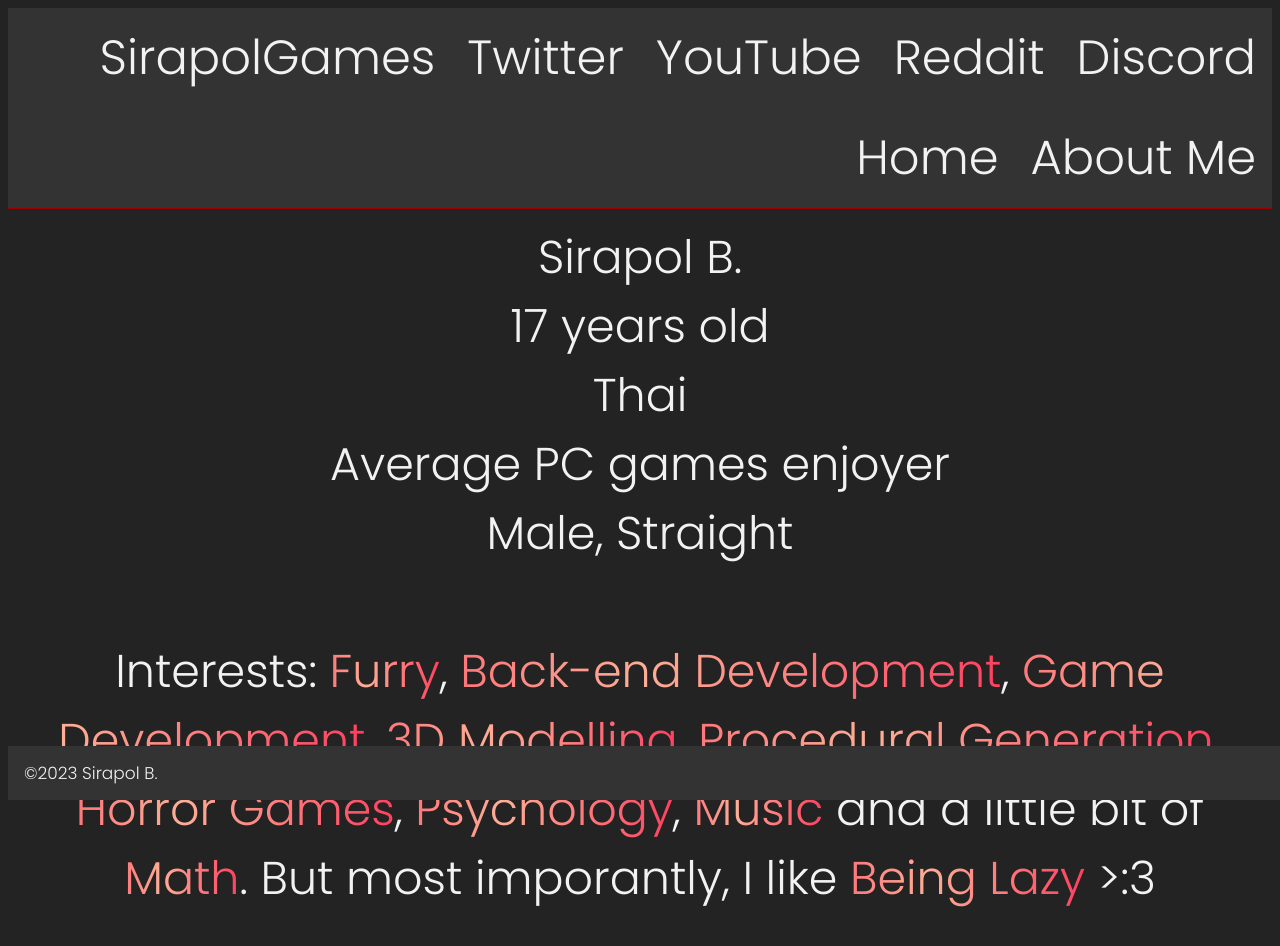
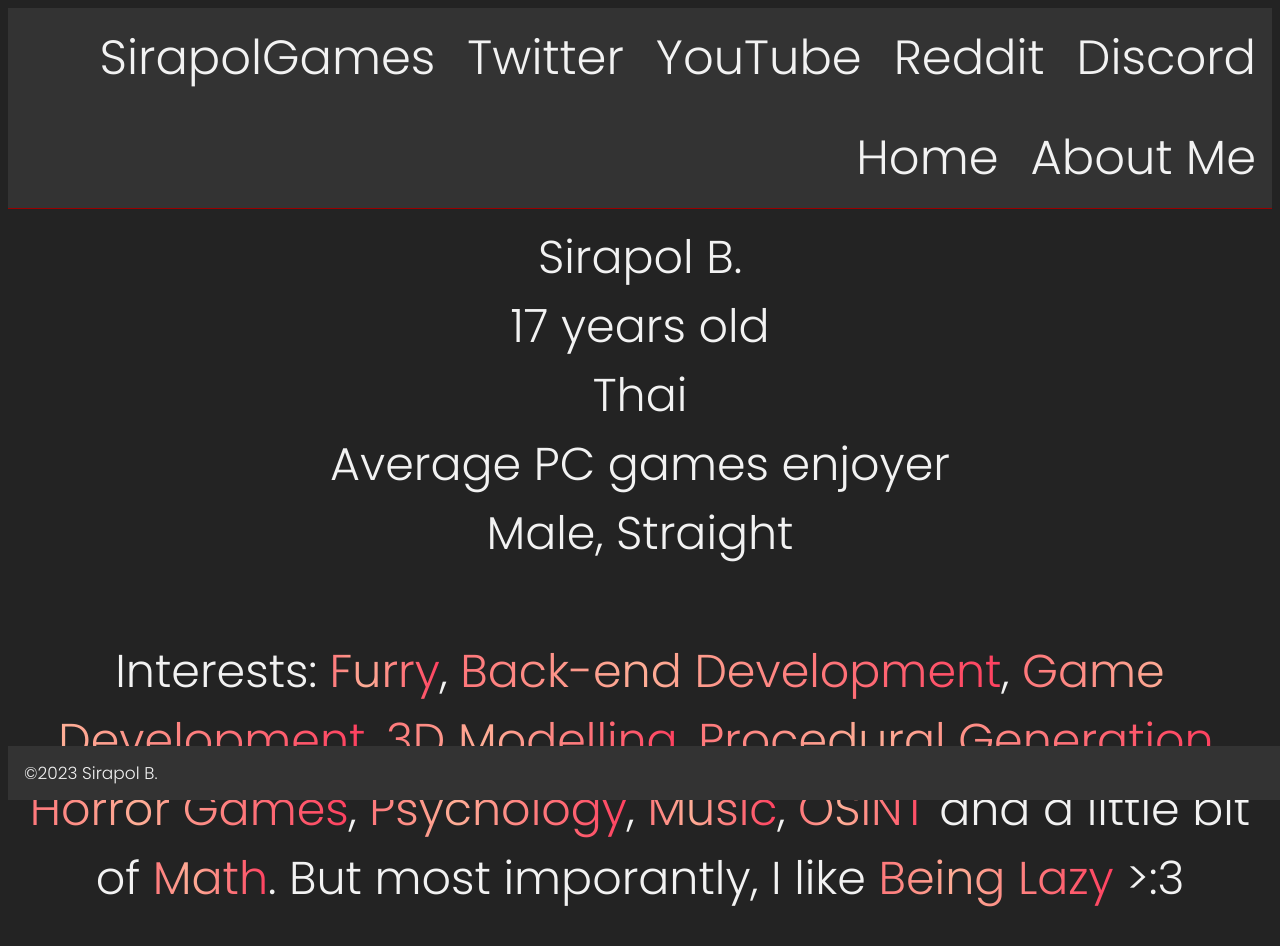
Before and after one commit to IAMSPYS/iamspys.github.io, a plain HTML site: page AboutMe.html in a window 1280 px wide. Drawn offline with Linux system fonts and the light colour scheme.

Commit message:
Update AboutMe.html

```diff
--- a/AboutMe.html
+++ b/AboutMe.html
@@ -25,7 +25,7 @@
 
         Interests: <span class="gr">Furry</span>, <span class="gr">Back-end Development</span>, <span class="gr">Game
             Development</span>, <span class="gr">3D Modelling</span>, <span class="gr">Procedural Generation</span>,
-        <span class="gr">Horror Games</span>, <span class="gr">Psychology</span>, <span class="gr">Music</span> and a
+        <span class="gr">Horror Games</span>, <span class="gr">Psychology</span>, <span class="gr">Music</span>, <span class="gr">OSINT</span> and a
         little bit of <span class="gr">Math</span>. But most imporantly, I like <span class="gr">Being Lazy</span> >:3<br><br>
     </div>
 
```
